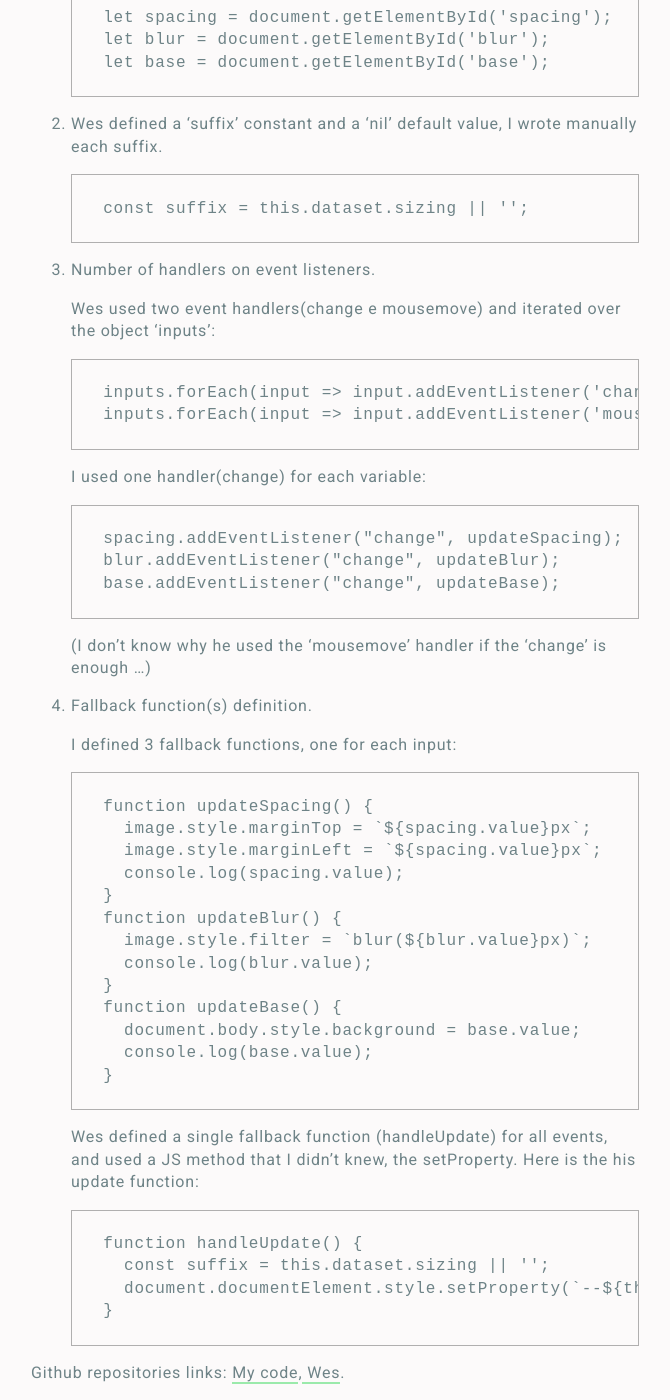
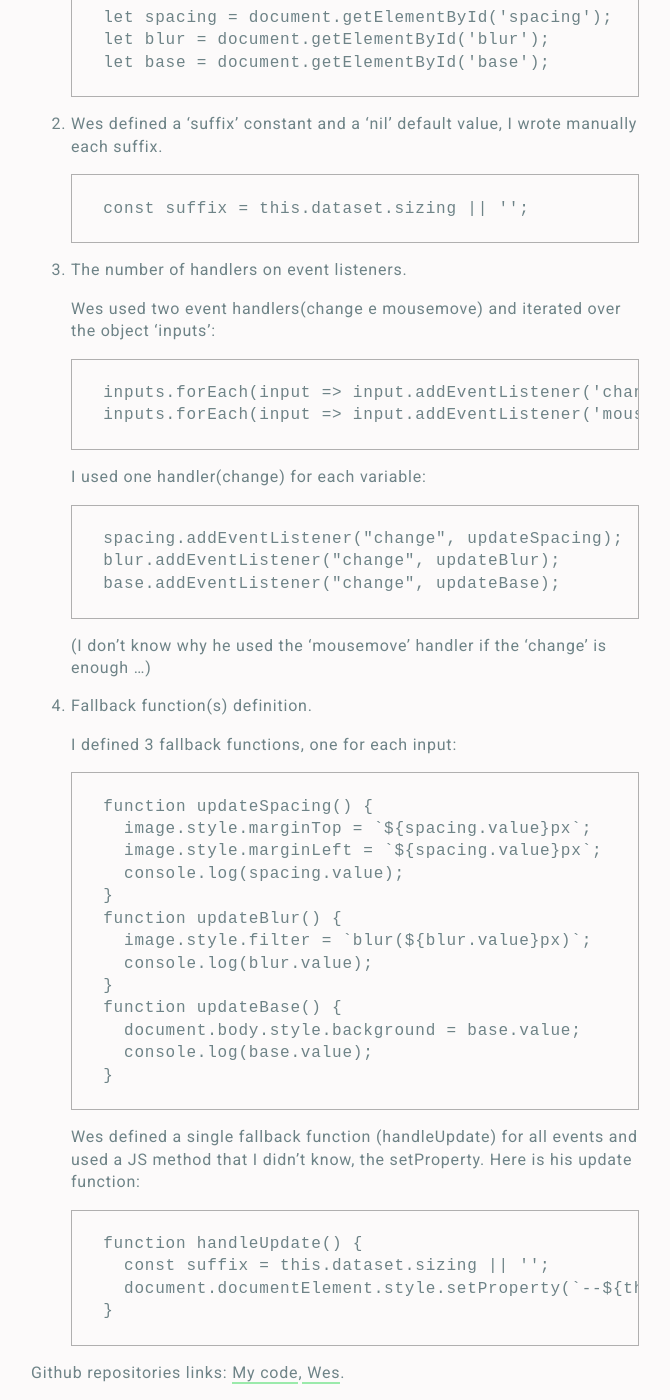
Before and after one commit to APonce911/jekyll-mywebsite, a Jekyll site: the page built from _posts/2019-01-09-Javascript30-03-CSS-Variables.md, in a window 1280 px wide and 1400 px high, scrolled down 606 px. Shown: the whole window, without its empty margins (305-975 px from the left). Built offline with Jekyll 4.4.1, drawn with Linux system fonts in a browser that asks for light colours; nearby versions of some CDN libraries; comment, search, counter and statistics services are not loaded; some of the changed lines change nothing that is shown; some of the changed text lies outside the part shown.

Commit message:
post corrections

```diff
--- a/_posts/2019-01-09-Javascript30-03-CSS-Variables.md
+++ b/_posts/2019-01-09-Javascript30-03-CSS-Variables.md
@@ -7,7 +7,7 @@ ref: javascript30-challenge-03
 ---
 Goal: To make the javascript change dynamically the page CSS with the inputs passed through the browser.
 
- See <a href="https://aponce911.github.io/javascript30/03-CSS-variables/index.html" target="_blank" class="external-link">here</a> how is my version of the exercice.
+ See <a href="https://aponce911.github.io/javascript30/03-CSS-variables/index.html" target="_blank" class="external-link">here</a> how is my version of the exercise.
 
 
 Difference between Wes Bos solution and mine:
@@ -37,7 +37,7 @@ Difference between Wes Bos solution and mine:
       const suffix = this.dataset.sizing || '';
     </code></pre>
 
-1. Number of handlers on event listeners.
+1. The number of handlers on event listeners.
 
     Wes used two event handlers(change e mousemove) and iterated over the object ‘inputs’:
 
@@ -80,7 +80,7 @@ Difference between Wes Bos solution and mine:
       }
       </code></pre>
 
-    Wes defined a single fallback function (handleUpdate) for all events, and used a JS method that I didn't knew, the setProperty. Here is the his update function:
+    Wes defined a single fallback function (handleUpdate) for all events and used a JS method that I didn't know, the setProperty. Here is his update function:
 
     <pre>
       <code>
```
